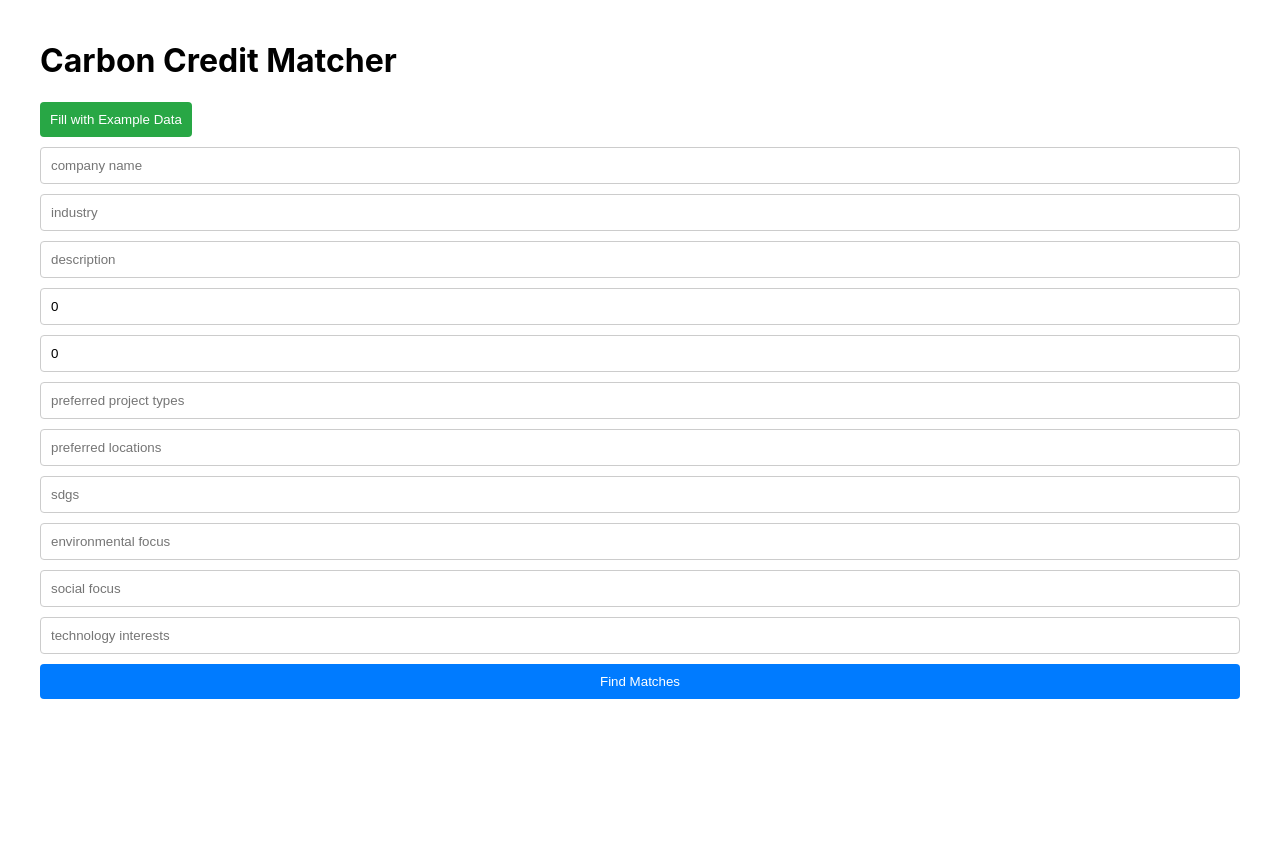
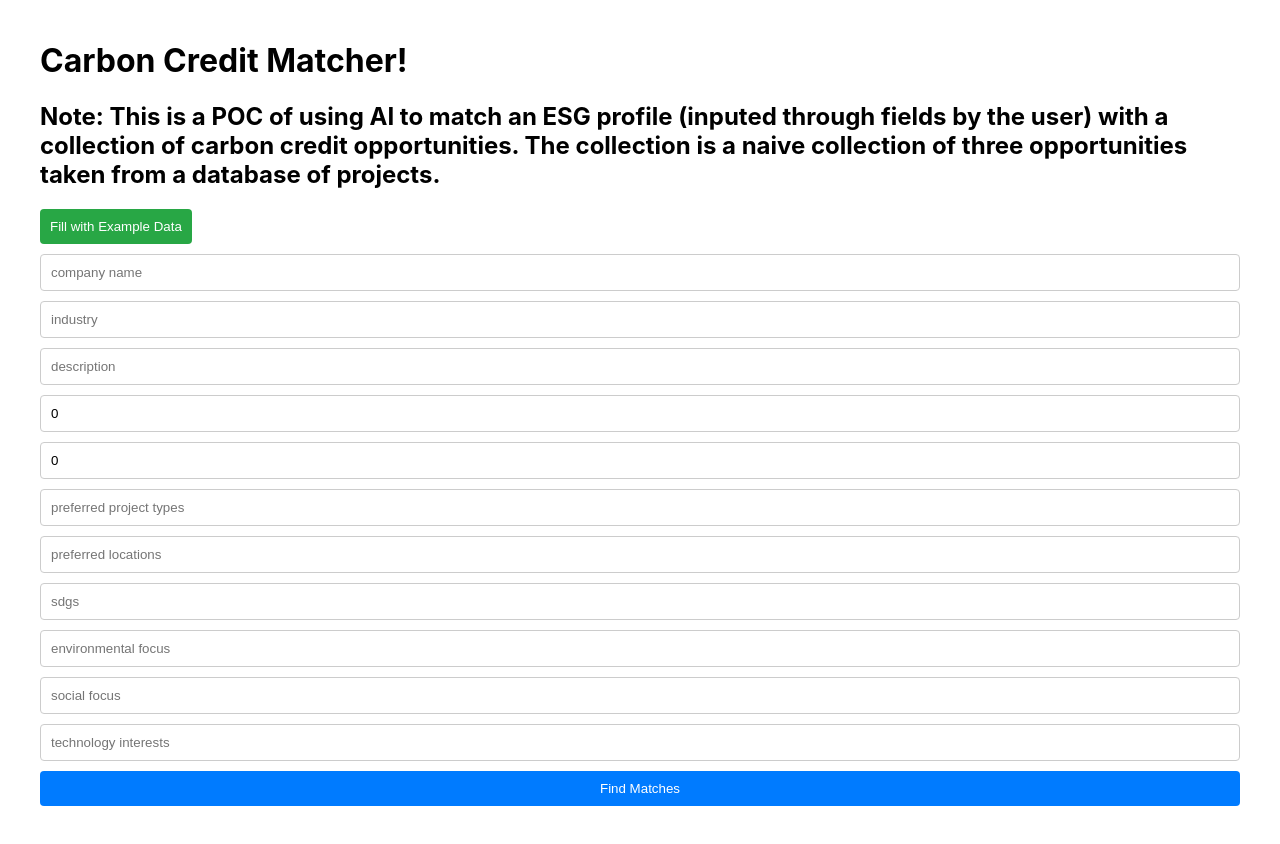
Before and after one commit to AJTJ/carbon-credit-matcher-frontend, a React (Create React App) app: page / in a window 1280 px wide. Before the commit the page ends 800 px from the top, so only its background shows below. Built offline with nearby package versions, Linux system fonts and the light colour scheme.

Commit message:
update Sun 14 Jul 2024 16:15:49 PST

```diff
--- a/src/App.tsx
+++ b/src/App.tsx
@@ -201,7 +201,13 @@ function App() {
 
   return (
     <AppContainer>
-      <h1>Carbon Credit Matcher</h1>
+      <h1>Carbon Credit Matcher!</h1>
+      <h2>
+        Note: This is a POC of using AI to match an ESG profile (inputed through
+        fields by the user) with a collection of carbon credit opportunities.
+        The collection is a naive collection of three opportunities taken from a
+        database of projects.
+      </h2>
       <DefaultDataButton onClick={fillDefaultData}>
         Fill with Example Data
       </DefaultDataButton>
```
